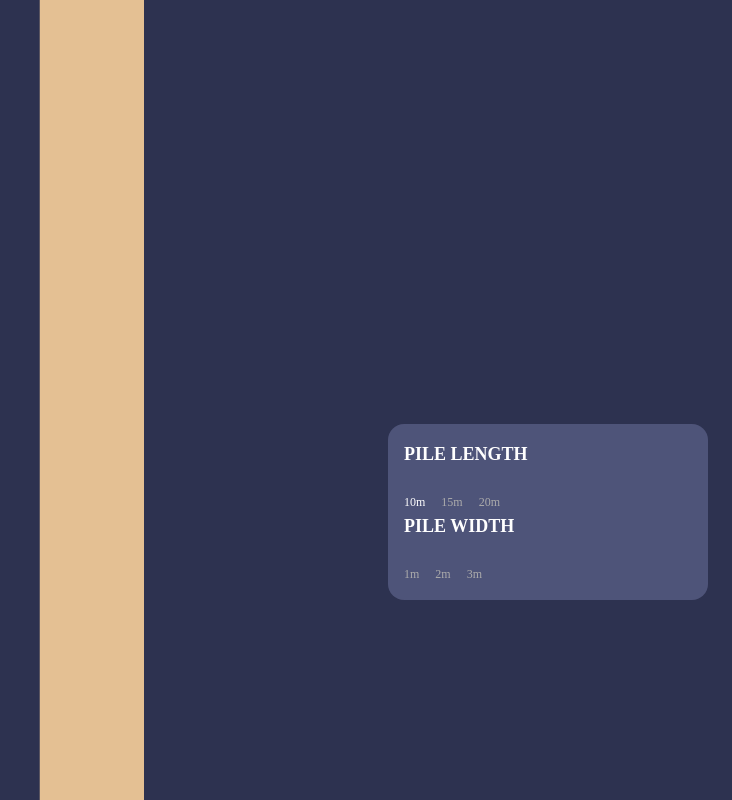
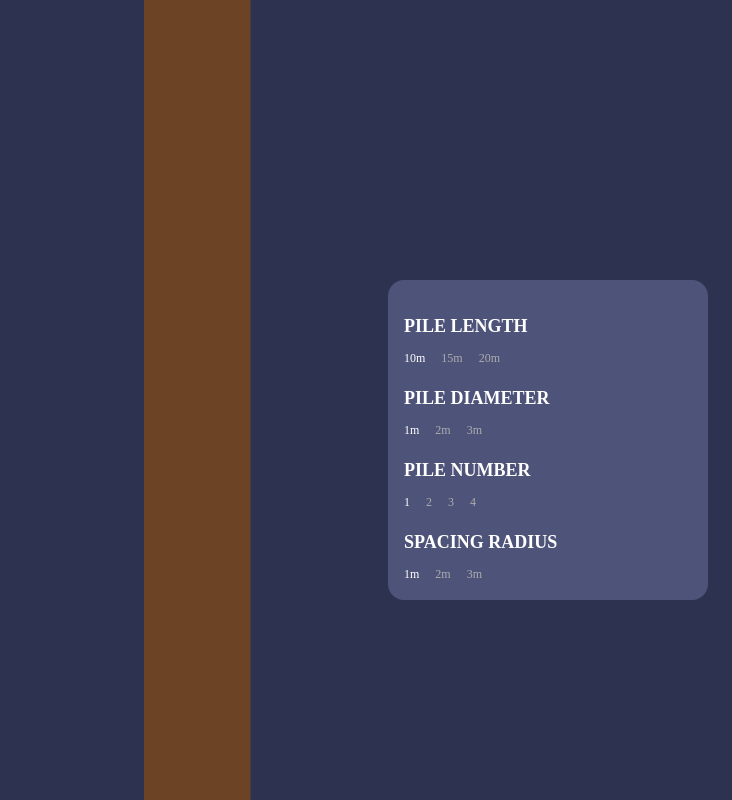
Before and after one commit to coreyyangsmith/r3f-pile-spacing, a React (Vite) app: page / in a window 1280 px wide. Shown: the whole page, without its empty margins (548-1280 px from the left). Built offline with nearby package versions, Linux system fonts and the light colour scheme.

Commit message:
add multi-pile

```diff
--- a/src/components/Configurator.tsx
+++ b/src/components/Configurator.tsx
@@ -5,7 +5,11 @@ const Configurator = () => {
     const { length,
         setLength,
         diameter,
-        setDiameter } = useCustomization();
+        setDiameter,
+        number,
+        setNumber,
+        radius,
+        setRadius } = useCustomization();
 
     return (
         <div className="configurator">
@@ -31,27 +35,78 @@ const Configurator = () => {
                 </div>
             </div >
 
-            {/* Pile Width */}
+            {/* Pile Diameter */}
             <div className="configurator__section__title">
-                Pile Width
+                Pile Diameter
             </div>
             <div className="configurator__section__options">
-                <div className={`item ${length === 1 ? 'item--active' : ""}`} onClick={() => setDiameter(1)}>
+                <div className={`item ${diameter === 1 ? 'item--active' : ""}`} onClick={() => setDiameter(1)}>
                     <div className="item__label">
                         1m
                     </div>
                 </div>
-                <div className={`item ${length === 22 ? 'item--active' : ""}`} onClick={() => setDiameter(2)} >
+                <div className={`item ${diameter === 2 ? 'item--active' : ""}`} onClick={() => setDiameter(2)} >
                     <div className="item__label">
                         2m
                     </div>
                 </div>
-                <div className={`item ${length === 3 ? 'item--active' : ""}`} onClick={() => setDiameter(3)}>
+                <div className={`item ${diameter === 3 ? 'item--active' : ""}`} onClick={() => setDiameter(3)}>
                     <div className="item__label">
                         3m
                     </div>
                 </div>
             </div >
+
+            {/* Number */}
+            <div className="configurator__section__title">
+                Pile Number
+            </div>
+            <div className="configurator__section__options">
+                <div className={`item ${number === 1 ? 'item--active' : ""}`} onClick={() => setNumber(1)}>
+                    <div className="item__label">
+                        1
+                    </div>
+                </div>
+                <div className={`item ${number === 2 ? 'item--active' : ""}`} onClick={() => setNumber(2)} >
+                    <div className="item__label">
+                        2
+                    </div>
+                </div>
+                <div className={`item ${number === 3 ? 'item--active' : ""}`} onClick={() => setNumber(3)}>
+                    <div className="item__label">
+                        3
+                    </div>
+                </div>
+                <div className={`item ${number === 4 ? 'item--active' : ""}`} onClick={() => setNumber(4)}>
+                    <div className="item__label">
+                        4
+                    </div>
+                </div>
+
+            </div >
+
+            {/* Radius */}
+            <div className="configurator__section__title">
+                Spacing Radius
+            </div>
+            <div className="configurator__section__options">
+                <div className={`item ${radius === 1 ? 'item--active' : ""}`} onClick={() => setRadius(1)}>
+                    <div className="item__label">
+                        1m
+                    </div>
+                </div>
+                <div className={`item ${radius === 2 ? 'item--active' : ""}`} onClick={() => setRadius(2)} >
+                    <div className="item__label">
+                        2m
+                    </div>
+                </div>
+                <div className={`item ${radius === 3 ? 'item--active' : ""}`} onClick={() => setRadius(3)}>
+                    <div className="item__label">
+                        3m
+                    </div>
+                </div>
+            </div >
+
         </div >
     )
 }
--- a/src/context/Customization.tsx
+++ b/src/context/Customization.tsx
@@ -5,12 +5,18 @@ const CustomizationContext = createContext({});
 export const CustomizationProvider = (props) => {
     const [length, setLength] = useState(10);
     const [diameter, setDiameter] = useState(1);
+    const [number, setNumber] = useState(1);
+    const [radius, setRadius] = useState(1);
 
     return <CustomizationContext.Provider value={{
         length,
         setLength,
         diameter,
-        setDiameter
+        setDiameter,
+        number,
+        setNumber,
+        radius,
+        setRadius
     }}>
         {props.children}
     </CustomizationContext.Provider>
--- a/src/index.css
+++ b/src/index.css
@@ -36,13 +36,14 @@ body,
 .configurator__section__title {
   font-weight: bold;
   text-transform: uppercase;
+  margin-top: 16px;
 }
 
 .configurator__section__options {
   display: flex;
   align-items: center;
   gap: 16px;
-  margin-top: 24px;
+  margin-top: 8px;
 }
 
 .item__label {
--- /dev/null
+++ b/src/pages/PileSpacing/Pile.tsx
@@ -0,0 +1,18 @@
+import React from 'react'
+
+const Pile = (props) => {
+
+    return <group position={props.position}>
+        <mesh>
+            <cylinderGeometry args={[props.diameter / 2, props.diameter / 2, props.length, 16, 1]} />
+            <meshStandardMaterial color='#F6B17A' />
+        </mesh>
+
+        <mesh position={[0, -props.length / 2 - props.diameter / 4, 0]} rotation={[0, 0, Math.PI]}>
+            <coneGeometry args={[props.diameter / 2, props.diameter / 2, 16, 1, false, 0, Math.PI * 2]} />
+            <meshStandardMaterial color='#F6B17A' />
+        </mesh>
+    </group>
+}
+
+export default Pile
--- a/src/pages/PileSpacing/PileSpacingExperience.tsx
+++ b/src/pages/PileSpacing/PileSpacingExperience.tsx
@@ -1,18 +1,30 @@
 import { OrbitControls } from "@react-three/drei";
 import { useCustomization } from "../../context/Customization";
+import Pile from "./Pile";
 
 const PileSpacingExperience = () => {
 
-    const { length, diameter } = useCustomization();
+    const { length, diameter, number, radius } = useCustomization();
+
+    const generatePiles = (number: number, radius: number, diameter: number, length: number) => {
+        return Array.from({ length: number }).map((_, i) => {
+            const angle = (i / number) * Math.PI * 2;
+            const x = Math.cos(angle) * radius;
+            const z = Math.sin(angle) * radius;
+
+            return <Pile key={i} position={[x, 0, z]} diameter={diameter} length={length} />;
+        });
+    }
+
 
     return <>
         <OrbitControls />
         <color args={['#2D3250']} attach="background" />
 
-        <mesh>
-            <cylinderGeometry args={[diameter / 2, diameter / 2, length, 16, 1]} />
-            <meshBasicMaterial color='#F6B17A' />
-        </mesh>
+        <ambientLight intensity={0.5} />
+        <pointLight position={[10, 10, 10]} />
+
+        {generatePiles(number, radius, diameter, length)}
     </>
 }
 
```
